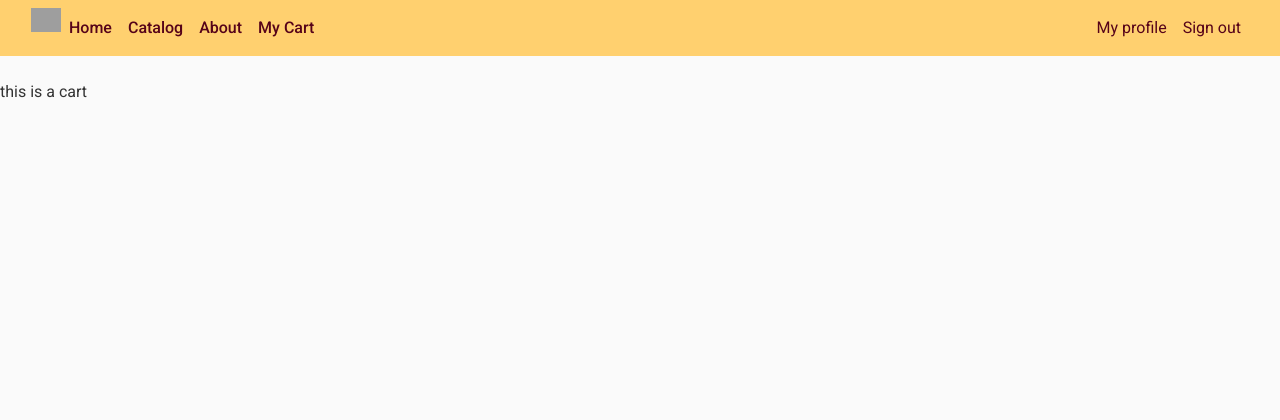
After one commit to morozooff/pizza-casa, a Django app: page /cart/cart-detail/ in a window 1280 px wide. The commit adds this page. Shown: the top 420 px of the page. Run offline with Django 4.2, Linux system fonts and the light colour scheme; the visitor is signed in with stand-in values (Sample User, id 1); some libraries are stand-ins or nearby versions; grey boxes are pictures that could not be loaded.

Commit message:
add cart-detail routing and fix some troubles

```diff
--- /dev/null
+++ b/cart/templates/cart/cart-detail.html
@@ -0,0 +1,4 @@
+{% extends "base.html" %}
+{% block content %}
+    <p>this is a cart</p>
+{% endblock content %}
--- a/cart/urls.py
+++ b/cart/urls.py
@@ -2,7 +2,7 @@ from django.urls import path
 from .views import *
 
 urlpatterns = [
-    path('cart-add/<int:pk>', cart_add, name='cart-add'),
-    path('cart-remove/<int:pk>', cart_remove, name='cart-remove'),
+    path('cart-add/<int:product_id>', cart_add, name='cart-add'),
+    path('cart-remove/<int:product_id>', cart_remove, name='cart-remove'),
     path('cart-detail/', cart_detail, name='cart-detail')
 ]
--- a/cart/views.py
+++ b/cart/views.py
@@ -11,7 +11,7 @@ from .cart import Cart
 from pizzeria.models import Product
 
 
-@api_view()
+@api_view(['POST', ])
 @renderer_classes([TemplateHTMLRenderer])
 def cart_add(request: Request, product_id: int) -> HttpResponseRedirect:
     cart = Cart(request)
@@ -20,7 +20,7 @@ def cart_add(request: Request, product_id: int) -> HttpResponseRedirect:
 
     if form.is_valid():
         form_data = form.cleaned_data
-        cart.add(product=product, quantity=form_data.get(['quantity']), update_quantity=form_data.get(['update']))
+        cart.add(product=product, quantity=form_data['quantity'], update_quantity=form_data['update'])
 
     return HttpResponseRedirect(redirect_to=reverse('cart-detail'))
 
--- a/pizzeria/templates/base.html
+++ b/pizzeria/templates/base.html
@@ -23,7 +23,7 @@
                   <a class="nav-link active" href="{% url 'home'%}">Home</a>
                   <a class="nav-link active" href="{% url 'catalog'%}">Catalog</a>
                   <a class="nav-link active" href="{% url 'about'%}">About</a>
-                  <a class="nav-link active" href="#">My Cart</a>
+                  <a class="nav-link active" href="{% url 'cart-detail'%}">My Cart</a>
               </div>
             </div>
               <div class="navbar-nav">
```
